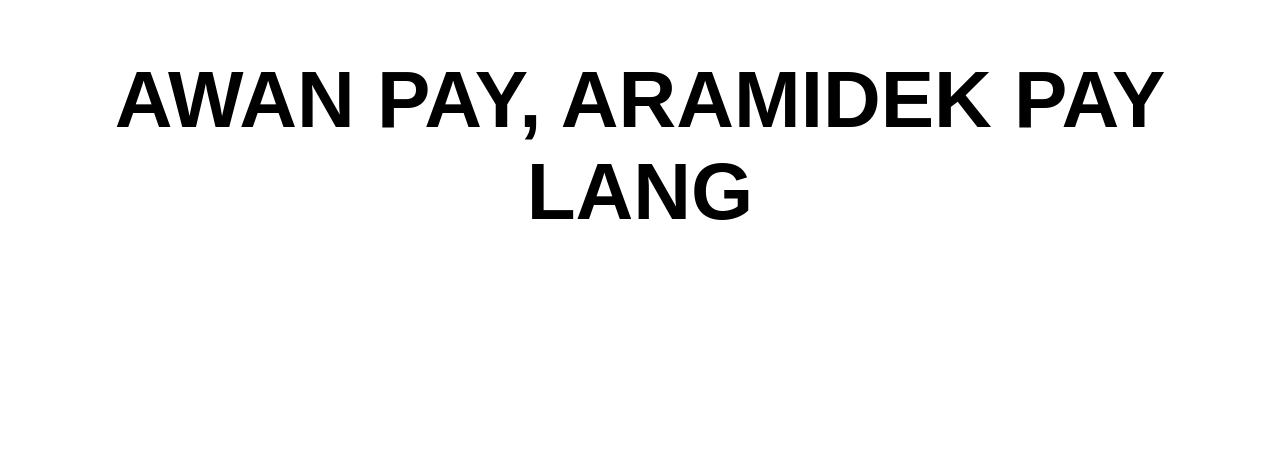
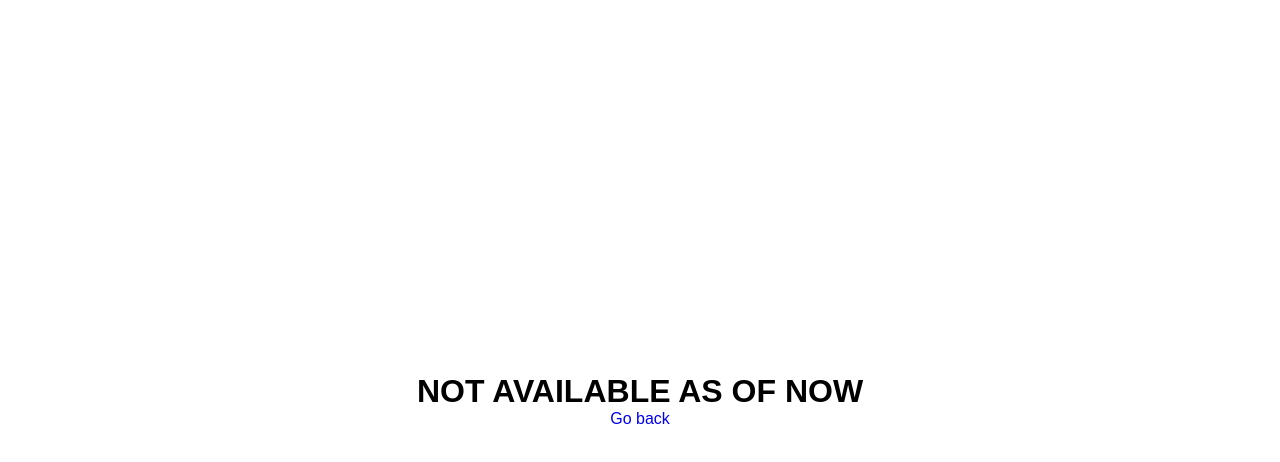
Before and after one commit to jeramcalbe/jeramcalbe.github.io, a plain HTML site: page resume.html in a window 1280 px wide. Drawn offline with Linux system fonts and the light colour scheme.

Commit message:
Some changes

```diff
--- a/resume.html
+++ b/resume.html
@@ -7,13 +7,41 @@
     <title>Resume - Jeram</title>
 </head>
 <style>
+    * {
+        padding: 0;
+        margin: 0;
+        box-sizing: border-box;
+    }
+
+    body {
+        height: 100vh;
+        color: gray;
+        font-family: Arial, Helvetica, sans-serif;
+        display: flex;
+        justify-content: center;
+        align-items: center;
+    }
+
+    a {
+        text-decoration: none;
+    }
+
+    .container {
+        display: flex;
+        justify-content: center;
+        align-items: center;
+        flex-direction: column;
+    }
+
     h1 {
-        text-align: center;
-        font-size: 5rem;
-        font-family: Arial;
+        color: black;
+        text-transform: uppercase;
     }
 </style>
 <body>
-    <h1>AWAN PAY, ARAMIDEK PAY LANG</h1>
+    <div class="container">
+        <h1>Not available as of now</h1>
+        <a href="index.html">Go back</a>
+    </div>
 </body>
 </html>
```
Also changed, not shown: index.html (+7 -1 lines), Images/Icons/bootstrap-icon.png (added), Images/Icons/sass-icon.png (added).
